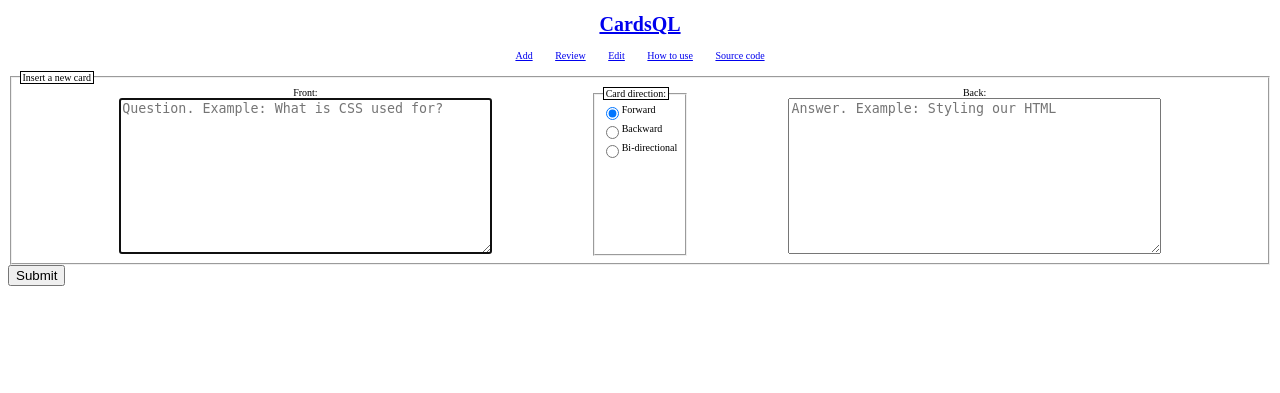
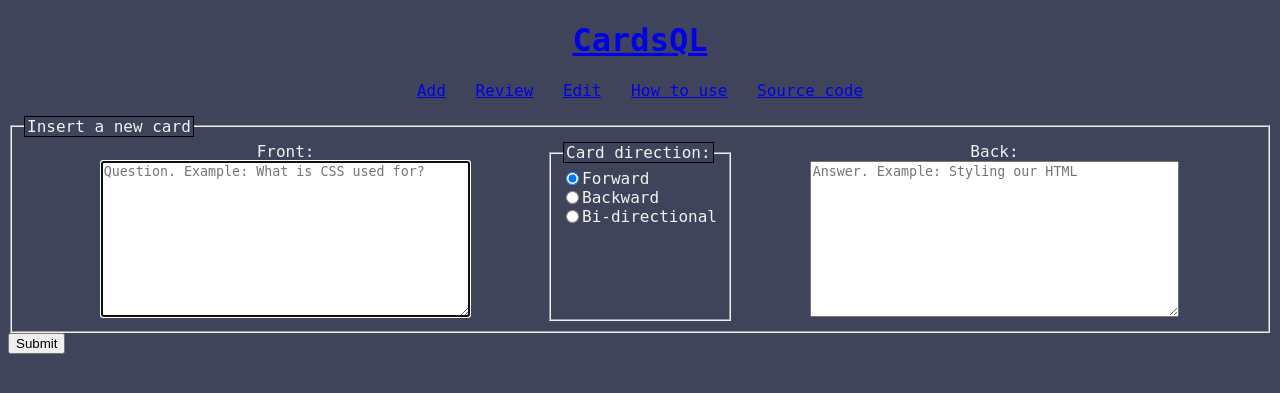
Before and after one commit to dinesh-58/cardsQL, a PHP site: page / in a window 1280 px wide. Shown: the top 393 px of the page. Run offline with PHP 8.4, Linux system fonts and the light colour scheme.

Commit message:
make minor style changes

```diff
--- a/header.html
+++ b/header.html
@@ -6,7 +6,7 @@
             <li><a href="./review.php">Review</a></li>
             <li><a href="./edit.php">Edit</a></li>
             <li><a href="#">How to use</a></li>
-            <li><a href="https://github.com/dinesh-58/cardsQL">Source code</a></li>
+            <li><a target="_blank" href="https://github.com/dinesh-58/cardsQL">Source code</a></li>
         </ul>
     </nav>
 </header>
--- a/style.css
+++ b/style.css
@@ -1,8 +1,21 @@
+:root {
+    --primaryPurple: #40445a;
+    --secondaryPurple: #646686;
+    --dimWhite: #f2f2f2;
+}
 html {
     font-size: 62.5%;
+    /* sets root font size to 10px for easier calculation of rem */
+
 }
 body * {
     box-sizing: border-box;
+}
+body {
+    background-color: var(--primaryPurple);
+    color: var(--dimWhite);
+    font-size: 1.6rem;
+    font-family: monospace;
 }
 header h1 {
     text-align: center;
@@ -60,15 +73,15 @@
 
 table {
     border-collapse: collapse;
-    border: 2px solid rgb(200, 200, 200);
+    border: 2px solid var(--dimWhite);
 }
 
 td,
 th {
-    border: 1px solid rgb(190, 190, 190);
+    border: 1px solid var(--dimWhite);
     padding: 2px;
 }
 
-tr:nth-child(even) {
-  background-color: #eee;
+thead, tr:nth-child(even) {
+  background-color: var(--secondaryPurple);
 }
```
